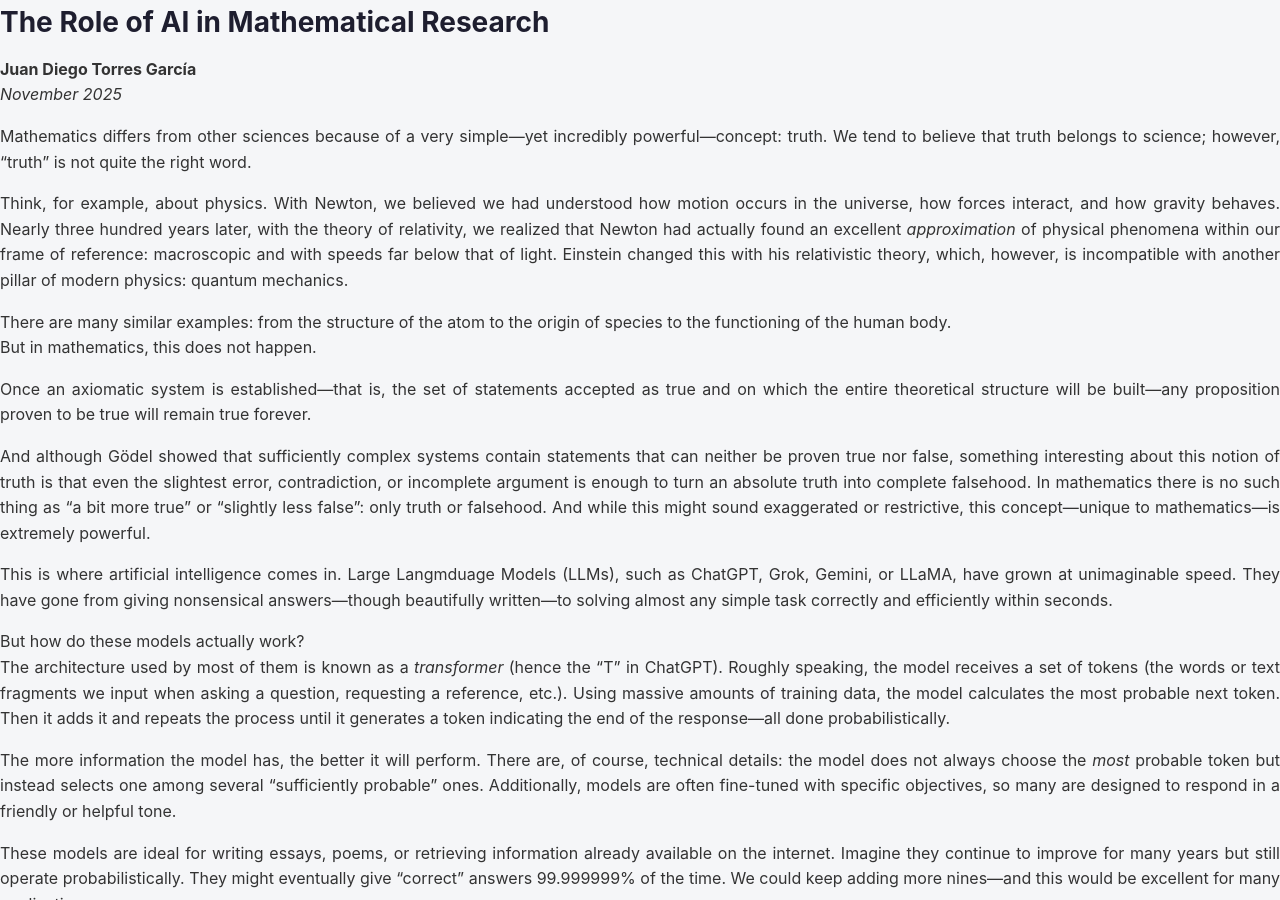
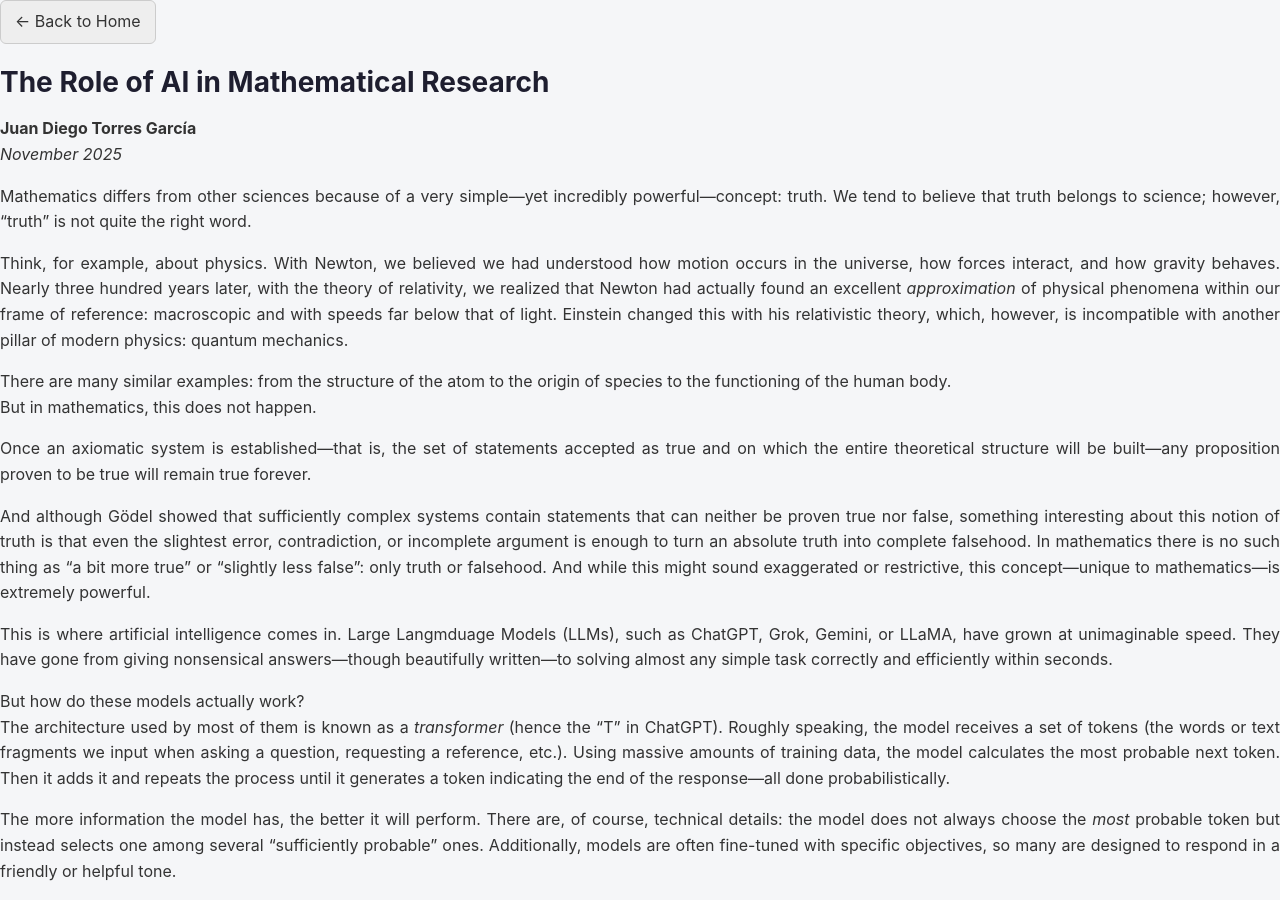
Before and after one commit to DSevenT/diegotorres.github.io, a Jekyll site: the page built from posts/ai-math.md, in a window 1280 px wide and 900 px high. Built offline with Jekyll 4.4.1, drawn with Linux system fonts in a browser that asks for light colours.

Commit message:
Update default.html

```diff
--- a/_layouts/default.html
+++ b/_layouts/default.html
@@ -20,6 +20,15 @@
 </head>
 
 <body>
+    <p><a href="/index.html" style="
+    display:inline-block;
+    padding:8px 14px;
+    background:#eee;
+    color:#333;
+    text-decoration:none;
+    border-radius:6px;
+    border:1px solid #ccc;
+  ">← Back to Home</a></p>
   {{ content }}
 </body>
 </html>
```
